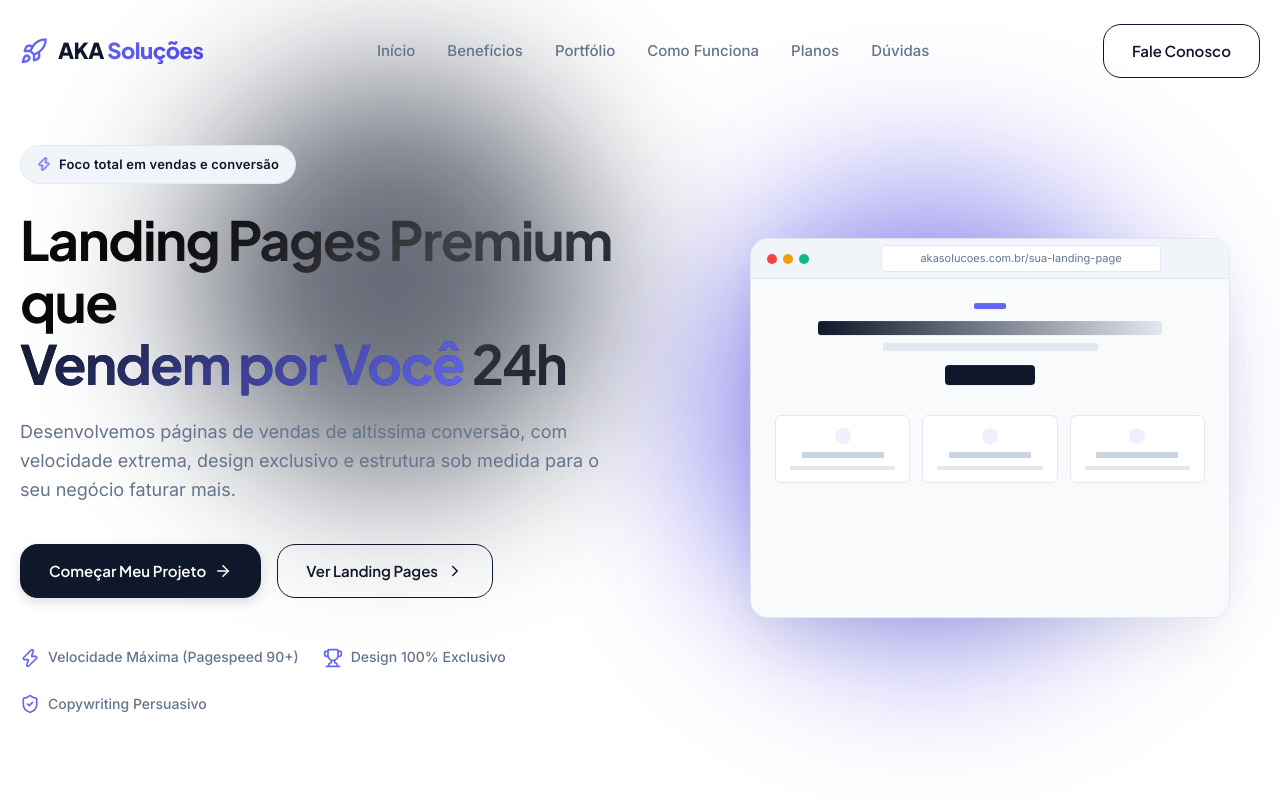
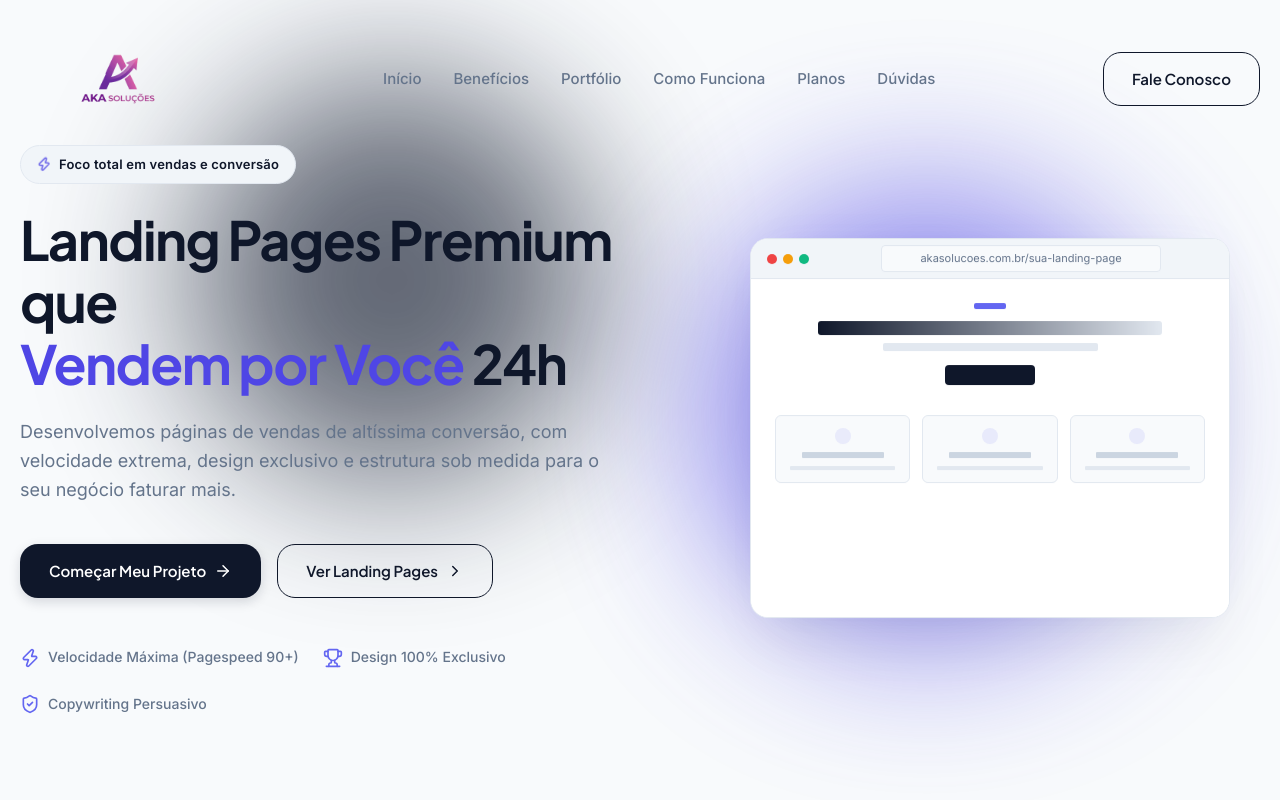
Before and after one commit to SonekaNatus/AKA-Solu-es-, a React (Vite) app: page / in a window 1280 px wide. Shown: the top 800 px of the page. Built offline with nearby package versions, Linux system fonts and the light colour scheme.

Commit message:
Ajusta espaçamentos da landing page

```diff
--- a/src/components/Footer/Footer.css
+++ b/src/components/Footer/Footer.css
@@ -152,3 +152,9 @@
     text-align: center;
   }
 }
+
+.logo-img-footer {
+  height: 38px;
+  width: auto;
+  display: block;
+}
--- a/src/components/Footer/Footer.tsx
+++ b/src/components/Footer/Footer.tsx
@@ -9,11 +9,8 @@ export const Footer: React.FC = () => {
     <footer className="footer">
       <div className="container-wide footer-container">
         <div className="footer-brand">
-          <a href="#inicio" className="logo">
-            <Rocket className="logo-icon" size={24} />
-            <span className="logo-text">
-              AKA <span className="logo-highlight">Soluções</span>
-            </span>
+          <a href="#inicio" className="logo-img-wrapper">
+            <img src="/logo.png" alt="AKA Soluções Logo" className="logo-img-footer" />
           </a>
           <p className="footer-description">
             Criamos landing pages de alto impacto e performance para transformar visitantes em clientes fiéis.
--- a/src/components/Header/Header.css
+++ b/src/components/Header/Header.css
@@ -25,32 +25,26 @@
 }
 
 /* Logo */
-.logo {
+.logo-img-wrapper {
   display: flex;
   align-items: center;
-  gap: 10px;
-  color: var(--text-dark-primary);
-  font-family: var(--font-heading);
-  font-size: 22px;
-  font-weight: 800;
-  letter-spacing: -0.5px;
 }
 
-.logo-icon {
-  color: var(--accent-purple);
+.logo-img {
+  height: 110px;
+  width: auto;
+  display: block;
   transition: transform var(--transition-normal);
 }
 
-.logo:hover .logo-icon {
-  transform: rotate(15deg) scale(1.1);
-  color: var(--secondary);
+.logo-img-mobile {
+  height: 36px;
+  width: auto;
+  display: block;
 }
 
-.logo-highlight {
-  background: linear-gradient(135deg, var(--accent-purple) 0%, var(--secondary) 100%);
-  -webkit-background-clip: text;
-  -webkit-text-fill-color: transparent;
-  background-clip: text;
+.logo-img-wrapper:hover .logo-img {
+  transform: scale(1.03);
 }
 
 /* Menu Desktop */
@@ -84,7 +78,7 @@
   left: 0;
   width: 100%;
   height: 2px;
-  background: linear-gradient(90deg, var(--primary) 0%, var(--secondary) 100%);
+  background: var(--accent-purple);
   transform: scaleX(0);
   transform-origin: right;
   transition: transform var(--transition-normal);
--- a/src/components/Header/Header.tsx
+++ b/src/components/Header/Header.tsx
@@ -1,5 +1,5 @@
 import React, { useState, useEffect } from "react";
-import { Menu, X, Rocket } from "lucide-react";
+import { Menu, X, } from "lucide-react";
 import { Button } from "../UI/Button";
 import "./Header.css";
 
@@ -31,11 +31,8 @@ export const Header: React.FC = () => {
   return (
     <header className={`header ${scrolled ? "scrolled" : ""}`}>
       <div className="container-wide header-container">
-        <a href="#inicio" className="logo" onClick={closeMenu}>
-          <Rocket className="logo-icon" size={28} />
-          <span className="logo-text">
-            AKA <span className="logo-highlight">Soluções</span>
-          </span>
+        <a href="#inicio" className="logo-img-wrapper" onClick={closeMenu}>
+          <img src="/logo.png" alt="AKA Soluções Logo" className="logo-img" />
         </a>
 
         {/* Menu Desktop */}
@@ -63,9 +60,8 @@ export const Header: React.FC = () => {
         <div className={`nav-mobile-overlay ${isOpen ? "active" : ""}`} onClick={closeMenu}></div>
         <nav className={`nav-mobile ${isOpen ? "active" : ""}`}>
           <div className="nav-mobile-header">
-            <a href="#inicio" className="logo" onClick={closeMenu}>
-              <Rocket className="logo-icon" size={24} />
-              <span className="logo-text">AKA <span className="logo-highlight">Soluções</span></span>
+            <a href="#inicio" className="logo-img-wrapper" onClick={closeMenu}>
+              <img src="/logo.png" alt="AKA Soluções Logo" className="logo-img-mobile" />
             </a>
             <button className="mobile-menu-close" onClick={closeMenu} aria-label="Fechar menu">
               <X size={24} />
--- a/src/index.css
+++ b/src/index.css
@@ -8,8 +8,8 @@
      ========================================================================== */
 
   /* Fundos */
-  --bg-dark-deep: #ffffff;     /* Branco puro */
-  --bg-dark-card: #f8fafc;     /* Slate 50 (Cinza-azulado ultra leve para cards) */
+  --bg-dark-deep: #f8fafc;     /* Slate 50 (Cinza bem clarinho de fundo para o site) */
+  --bg-dark-card: #ffffff;     /* Branco puro para dar diferença das boxes */
   --bg-dark-light: #f1f5f9;    /* Slate 100 */
 
   --bg-light-pure: #ffffff;
@@ -132,35 +132,22 @@ button, input, textarea, select {
 }
 
 .text-gradient {
-  background: linear-gradient(
-    135deg,
-    #09090b 20%,
-    #3f3f46 55%,
-    var(--primary) 100%
-  );
-  -webkit-background-clip: text;
-  -webkit-text-fill-color: transparent;
+  color: var(--primary);
 }
 
 .text-gradient-purple {
-  background: linear-gradient(
-    135deg,
-    var(--primary),
-    var(--accent-purple)
-  );
-  -webkit-background-clip: text;
-  -webkit-text-fill-color: transparent;
+  color: var(--secondary);
 }
 .glass {
   background: rgba(255,255,255,.72);
   backdrop-filter: blur(16px);
-  border: 1px solid rgba(91,61,245,.08);
+  border: 1px solid rgba(15, 23, 42, 0.06);
 }
 
 .glass-light {
   background: rgba(255,255,255,.90);
   backdrop-filter: blur(16px);
-  border: 1px solid rgba(0,0,0,.05);
+  border: 1px solid rgba(15, 23, 42, 0.05);
 }
 /* Animações Úteis */
 @keyframes float {
--- a/src/sections/Contact/Contact.tsx
+++ b/src/sections/Contact/Contact.tsx
@@ -59,7 +59,6 @@ export const Contact: React.FC = () => {
 
   return (
     <section id="contato" className="section contact-section">
-      <div className="glow-bg contact-glow" style={{ bottom: "5%", right: "15%", width: "400px", height: "400px", background: "var(--primary)", opacity: 0.08 }}></div>
 
       <div className="container-wide">
         <div className="section-header-center">
--- a/src/sections/FAQ/FAQ.tsx
+++ b/src/sections/FAQ/FAQ.tsx
@@ -39,7 +39,6 @@ export const FAQ: React.FC = () => {
 
   return (
     <section id="faq" className="section faq-section">
-      <div className="glow-bg faq-glow" style={{ top: "50%", left: "5%", width: "400px", height: "400px", background: "var(--primary)", opacity: 0.05 }}></div>
 
       <div className="container-wide">
         <div className="section-header-center">
--- a/src/sections/Portfolio/Portfolio.tsx
+++ b/src/sections/Portfolio/Portfolio.tsx
@@ -90,7 +90,6 @@ export const Portfolio: React.FC = () => {
 
   return (
     <section id="portfolio" className="section portfolio-section">
-      <div className="glow-bg portfolio-glow" style={{ top: "40%", right: "10%", width: "400px", height: "400px", background: "var(--primary)", opacity: 0.1 }}></div>
 
       <div className="container-wide">
         <div className="section-header-center">
--- a/src/sections/Pricing/Pricing.tsx
+++ b/src/sections/Pricing/Pricing.tsx
@@ -88,8 +88,6 @@ export const Pricing: React.FC = () => {
 
   return (
     <section id="planos" className="section pricing-section">
-      <div className="glow-bg pricing-glow-1" style={{ top: "10%", right: "20%", width: "400px", height: "400px", background: "var(--primary)", opacity: 0.08 }}></div>
-      <div className="glow-bg pricing-glow-2" style={{ bottom: "10%", left: "10%", width: "400px", height: "400px", background: "var(--secondary)", opacity: 0.05 }}></div>
 
       <div className="container-wide">
         <div className="section-header-center">
--- a/src/sections/Process/Process.tsx
+++ b/src/sections/Process/Process.tsx
@@ -39,7 +39,6 @@ export const Process: React.FC = () => {
 
   return (
     <section id="metodo" className="section process-section">
-      <div className="glow-bg process-glow" style={{ bottom: "10%", left: "5%", width: "350px", height: "350px", background: "var(--secondary)", opacity: 0.08 }}></div>
 
       <div className="container-wide">
         <div className="section-header-center">
--- a/src/sections/Testimonials/Testimonials.tsx
+++ b/src/sections/Testimonials/Testimonials.tsx
@@ -45,7 +45,6 @@ export const Testimonials: React.FC = () => {
 
   return (
     <section id="depoimentos" className="section testimonials-section">
-      <div className="glow-bg testimonials-glow" style={{ top: "30%", left: "15%", width: "400px", height: "400px", background: "var(--primary)", opacity: 0.05 }}></div>
 
       <div className="container-wide">
         <div className="section-header-center">
```
Also changed, not shown: public/logo.png (added).
